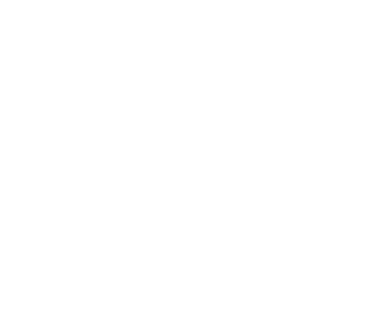
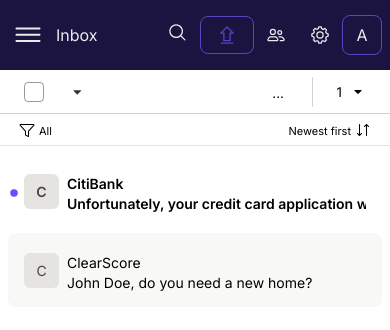
Before and after one commit to NgcoboAyanda/email-client, a React (Create React App) app: page / in a window 390 px wide. Before the commit this address had no page. Shown: the top 330 px of the page. Built offline with nearby package versions, Linux system fonts and the light colour scheme.

Commit message:
changed to Hashrouter, fixed mobile navbar

```diff
--- a/package.json
+++ b/package.json
@@ -1,12 +1,14 @@
 {
   "name": "email-client",
   "version": "0.1.0",
+  "homepage": "https://ngcoboayanda.github.io/email-client",
   "private": true,
   "dependencies": {
     "@reduxjs/toolkit": "^1.9.1",
     "@testing-library/jest-dom": "^5.16.5",
     "@testing-library/react": "^13.4.0",
     "@testing-library/user-event": "^14.4.3",
+    "gh-pages": "^5.0.0",
     "react": "^18.2.0",
     "react-dom": "^18.2.0",
     "react-redux": "^8.0.5",
@@ -15,6 +17,8 @@
     "web-vitals": "^2.1.4"
   },
   "scripts": {
+    "predeploy": "npm run build",
+    "deploy": "gh-pages -d build",
     "start": "react-scripts start",
     "build": "react-scripts build",
     "test": "react-scripts test",
--- a/src/base/App.jsx
+++ b/src/base/App.jsx
@@ -1,5 +1,5 @@
 import React from "react";
-import { BrowserRouter as Router, Route, Routes } from "react-router-dom";
+import { HashRouter as Router, Route, Routes } from "react-router-dom";
 
 import './App.css';
 
@@ -12,7 +12,7 @@
             <div>
                 <Router>
                     <Routes>
-                        <Route exact path="/mail" element={<Mail/>} />
+                        <Route exact path="/" element={<Mail/>} />
                     </Routes>
                 </Router>
             </div>
--- a/src/components/MailContent/MailContent.css
+++ b/src/components/MailContent/MailContent.css
@@ -1,6 +1,6 @@
 .app__mail__main__content{
     flex: 1;
-    border-radius: 8px;
+    border-radius: 0;
     background-color: var(--main-content-bg);
     overflow-x: scroll;
 }
@@ -47,6 +47,10 @@
 }
 
 @media all and (min-width: 680px) {
+    .app__mail__main__content{
+        border-radius: 8px;
+    }
+
     .app__mail__main__content__column > div {
         display: flex;
         height: 100%;
--- a/src/components/Navbar/Navbar.jsx
+++ b/src/components/Navbar/Navbar.jsx
@@ -17,9 +17,17 @@
 
 const Navbar = () => {
     const [inputSearchValue, setInputSearchValue] = useState('');
+    const {currentOpenFolder} = useSelector(state => state.mail);
     const {currentlyOpenEmail} = useSelector(state => state.mail.emailViewer);
 
     const dispatch = useDispatch();
+
+    const capitalize = s => {
+        if(s === 'allMail'){
+            return "All Mail"
+        }
+        else return s && s[0].toUpperCase() + s.slice(1);
+    }
 
     return (
         /* If the EmailViewer is open on Mobile we want to hide the nav bar */
@@ -55,7 +63,7 @@
                         <div className="nav__links__item nav__links__label">
                             <div>
                                 <div className="nav__links__label__text">
-                                    Inbox
+                                    {capitalize(currentOpenFolder)}
                                 </div>
                             </div>
                         </div>
```
Also changed, not shown: 1 other file (tests, documents, lock files or other folders).
